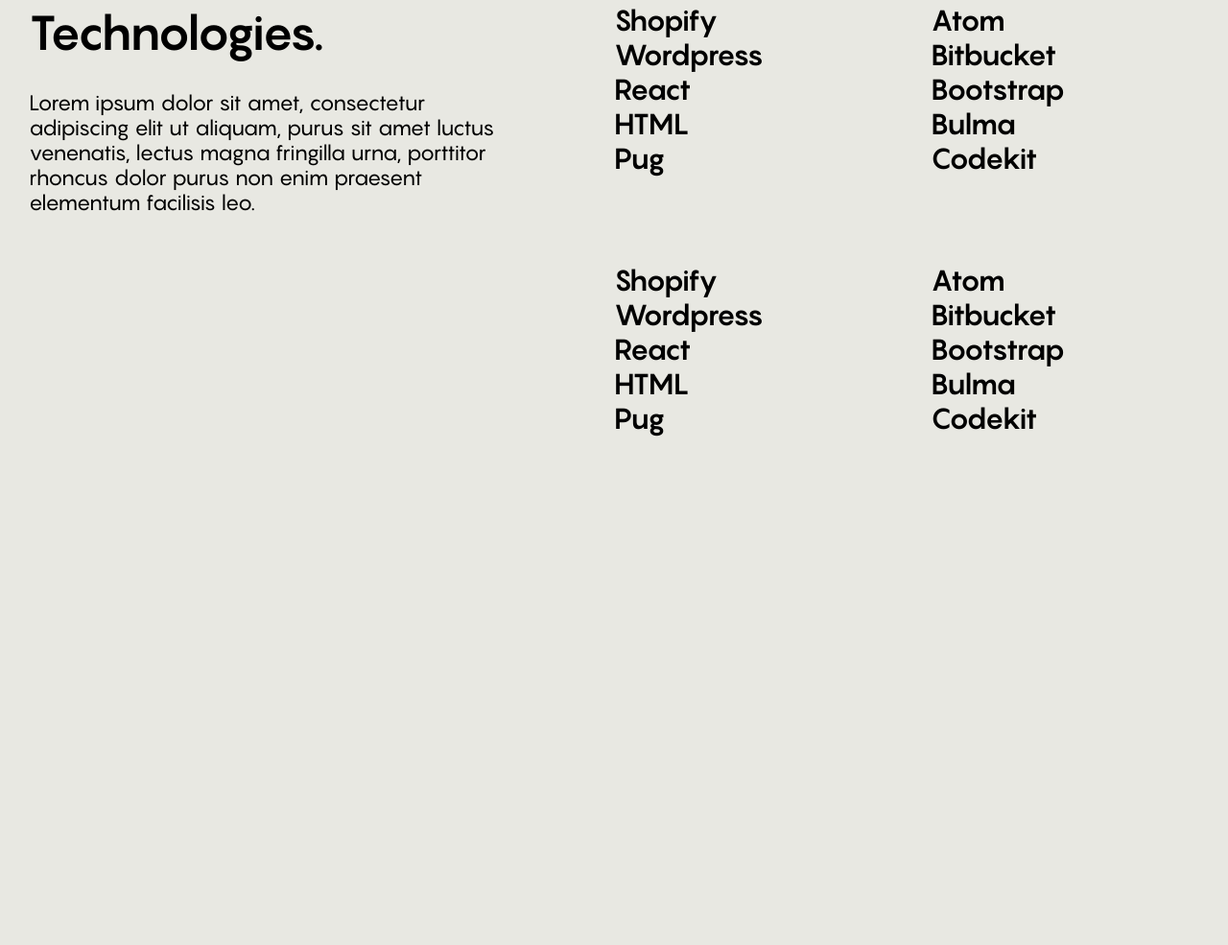
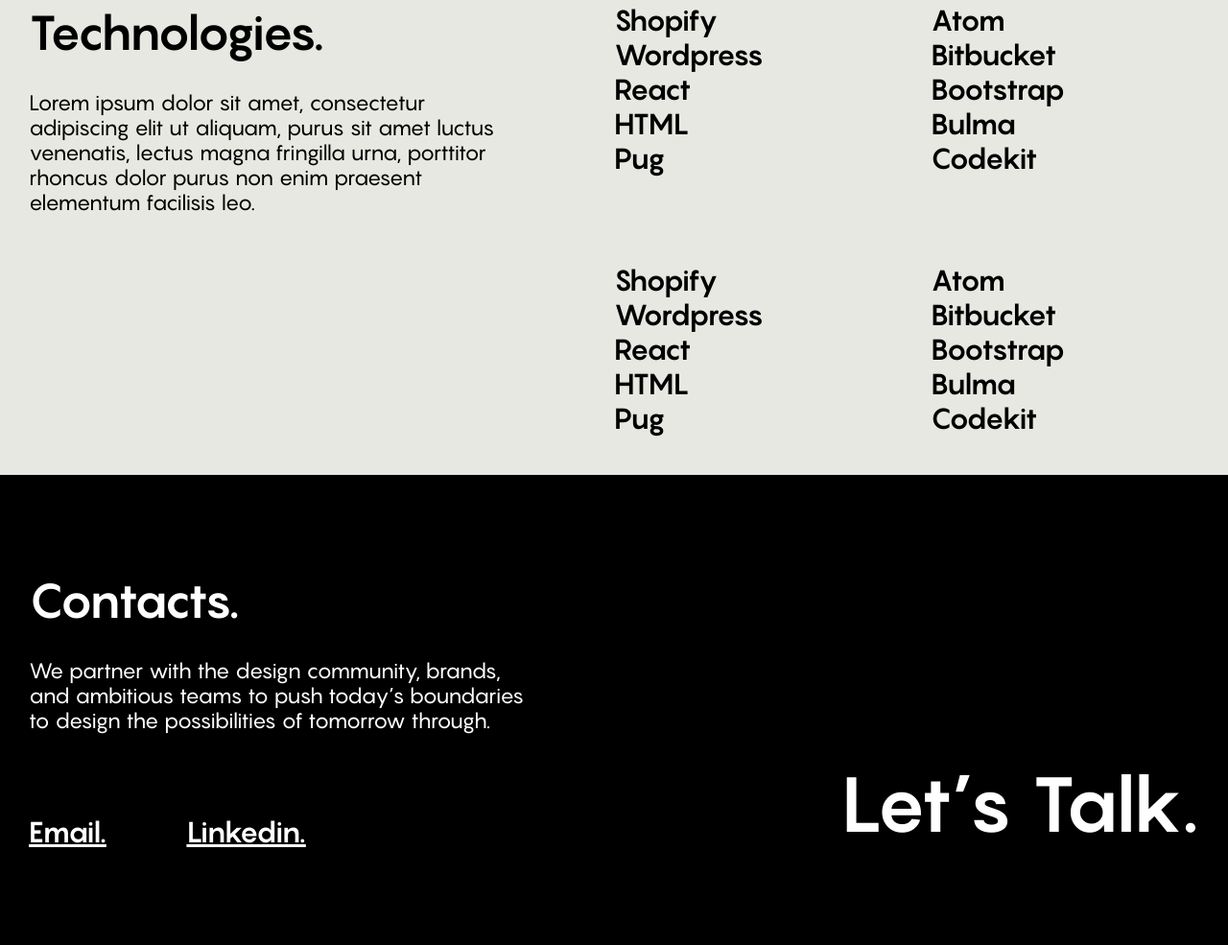
Before and after one commit to AllexK87/Kewin, a plain HTML site: page index.html in a window 1280 px wide. Shown: the part 3231-4216 px from the top of the page at 96% size. Before the commit the page ends 3726 px from the top, so only its background shows below. Drawn offline with Linux system fonts and the light colour scheme; files whose address does not match are found by name.

Commit message:
contacts

```diff
--- a/index.html
+++ b/index.html
@@ -255,13 +255,27 @@
                     <li>Codekit</li>
                 </ul>
             </div>
+        </section>
+        <!-- technologies end -->
 
 
+        <!-- contacts start -->
+        <section class="contacts">
 
+            <h2 class="title2">Contacts.</h2>
 
+            <p class="contacts__content">We partner with the design community, brands, and ambitious teams to push today’s boundaries to design the possibilities of tomorrow through.</p>
+
+            <div class="contacts__box">
+                <div class="contacts__links">
+                    <a href="#">Email.</a>
+                    <a href="#">Linkedin.</a>
+                </div>
+                <p class="contacts__slogan">Let’s Talk.</p>
+            </div>
 
         </section>
-        <!-- technologies end -->
+        <!-- contacts end -->
 
 
 
--- a/scss/style.scss
+++ b/scss/style.scss
@@ -528,3 +528,50 @@ a {
     }
 }
 /* TECHNOLOGIES END */
+
+
+/* CONTACTS START */
+.contacts {
+    background-color: $color_black;
+    padding: 10rem 3rem 10rem 3rem;
+    @include sizeWindow(770px) {
+        margin-top: 3rem;
+    }
+
+    .title2 {
+        color: $color_wheit;
+        margin-bottom: 3rem;
+    }
+    .contacts__content {
+        color: $color_wheit;
+        margin-bottom: 2.5rem;
+        max-width: 52.8rem;
+    }
+    .contacts__box {
+        display: flex;
+        justify-content: space-between;
+        align-items: flex-end;
+        flex-wrap: wrap;
+
+        .contacts__links {
+            a {
+                color: $color_wheit;
+                display: inline-block;
+                margin: 0 8.2rem 0 0;
+                font-size: 3rem;
+            }
+        }
+
+        .contacts__slogan {
+            color: $color_wheit;
+            font-size: 8rem;
+            font-weight: 700;
+            @include sizeWindow(770px) {
+                margin-top: 3rem;
+                font-size: 4rem;
+            }
+        }
+    }
+
+}
+/* CONTACTS END */
```
Also changed, not shown: css/style.css.
